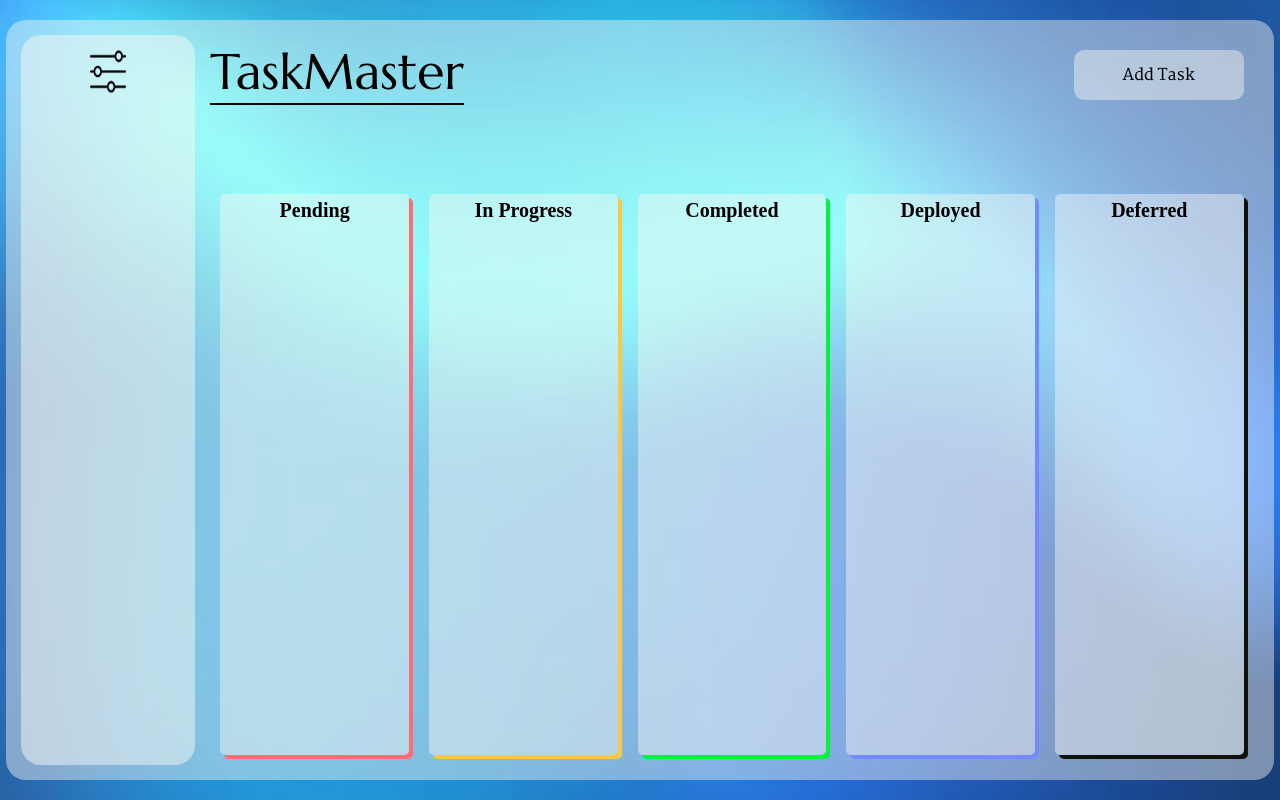
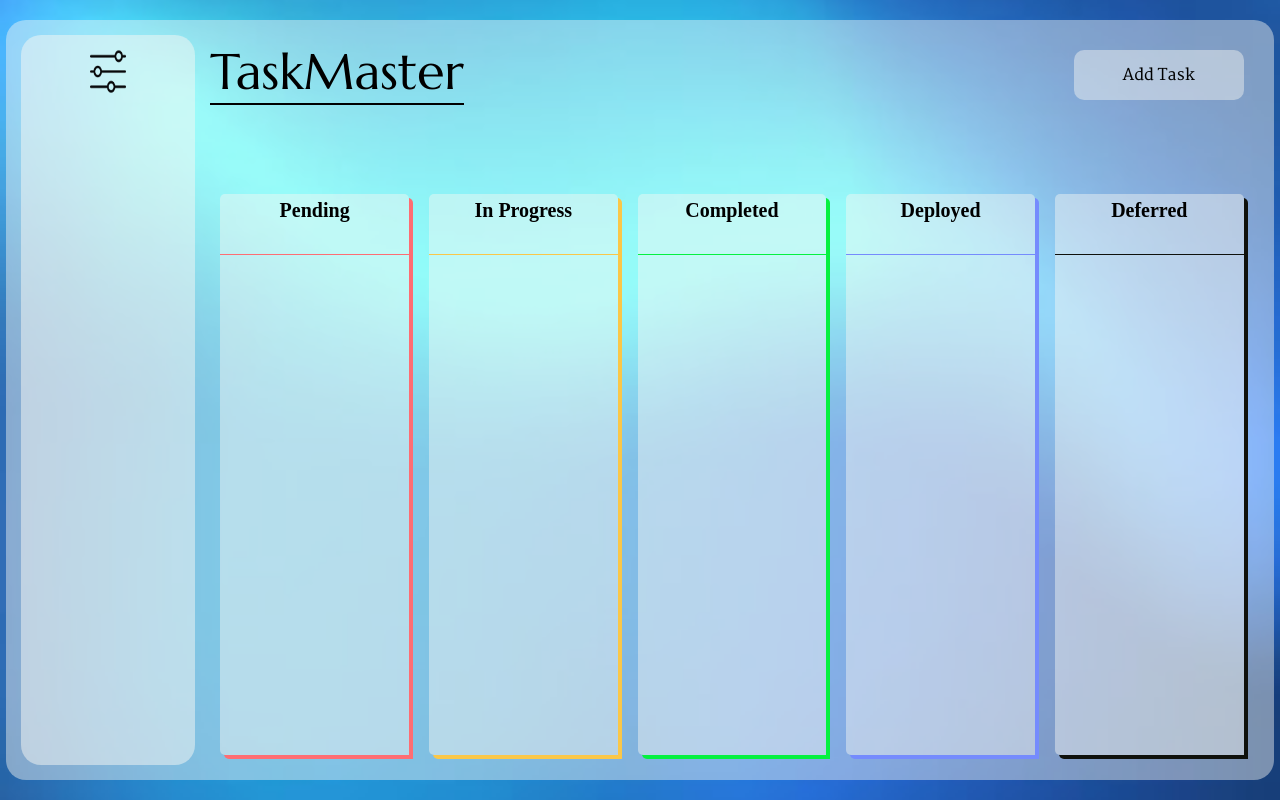
Before and after one commit to harshitkaushik003/Task-Tracker, a React (Create React App) app: page / in a window 1280 px wide. Built offline with nearby package versions, Linux system fonts and the light colour scheme; a web font is replaced by a local one.

Commit message:
added tasks in cards

```diff
--- a/src/components/Card.jsx
+++ b/src/components/Card.jsx
@@ -1,15 +1,27 @@
 import React from 'react'
 import styles from "../styles/Card/Card.module.css";
+import { useSelector } from 'react-redux';
+import { taskSelector } from '../Redux/taskReducer';
+import Task from './Task';
 const Card = ({status}) => {
     const style = {
-        boxShadow: `4px 4px ${status.color}`
+        boxShadow: `4px 4px ${status.color}`,
+
     }
+
+    const {tasks} = useSelector(taskSelector);
+    const filteredTasks = tasks.filter(task => task.status === status.name.toLowerCase());
+    console.log(filteredTasks);
   return (
     <div className={styles.card} style={style}>
-        <div className={styles.heading}>
+        <div className={styles.heading} style={{borderBottom: `1px solid ${status.color}`}}>
             <span>{status.name}</span>
         </div>
-        <div className={styles.main}></div>
+        <div className={styles.main}>
+          {filteredTasks.map(item=>(
+            <Task task={item}/>
+          ))}
+        </div>
     </div>
   )
 }
--- a/src/components/Form.jsx
+++ b/src/components/Form.jsx
@@ -34,6 +34,7 @@ const Form = () => {
 
   return (
     <div className={styles.Form}>
+
         <div className={styles.left}>
             <input type="text" placeholder='Enter Task Name...' ref={nameRef} required/>
             <textarea name="" id="" cols="30" rows="10" placeholder='Enter Description' ref={descRef} required></textarea>
--- /dev/null
+++ b/src/components/Task.jsx
@@ -0,0 +1,12 @@
+import React from 'react'
+import styles from "../styles/Task/Task.module.css";
+const Task = ({task}) => {
+  return (
+    <div className={styles.task}>
+        <span>{task.name}</span>
+        <span>{task.status}</span>
+    </div>
+  )
+}
+
+export default Task
--- a/src/index.css
+++ b/src/index.css
@@ -16,6 +16,10 @@ body {
 
 }
 
+*::-webkit-scrollbar{
+  display: none;
+}
+
 code {
   font-family: source-code-pro, Menlo, Monaco, Consolas, 'Courier New',
     monospace;
--- a/src/styles/Card/Card.module.css
+++ b/src/styles/Card/Card.module.css
@@ -5,6 +5,7 @@
   background-color: rgba(247, 246, 242, 0.4509803922);
   margin: 10px;
   border-radius: 5px;
+  border-bottom-right-radius: 0;
   display: flex;
   flex-direction: column;
 }
@@ -16,7 +17,16 @@
   font-weight: 600;
   font-style: normal;
   text-align: center;
+  margin-bottom: 4px;
 }
 .card .heading span {
   font-size: 20px;
+}
+.card .main {
+  width: 100%;
+  height: 90%;
+  display: flex;
+  flex-direction: column;
+  align-items: center;
+  overflow: scroll;
 }/*# sourceMappingURL=Card.module.css.map */
--- /dev/null
+++ b/src/styles/Task/Task.module.css
@@ -0,0 +1,6 @@
+.task {
+  width: 90%;
+  min-height: 40%;
+  border: 1px solid black;
+  margin: 4px;
+}/*# sourceMappingURL=Task.module.css.map */
```
